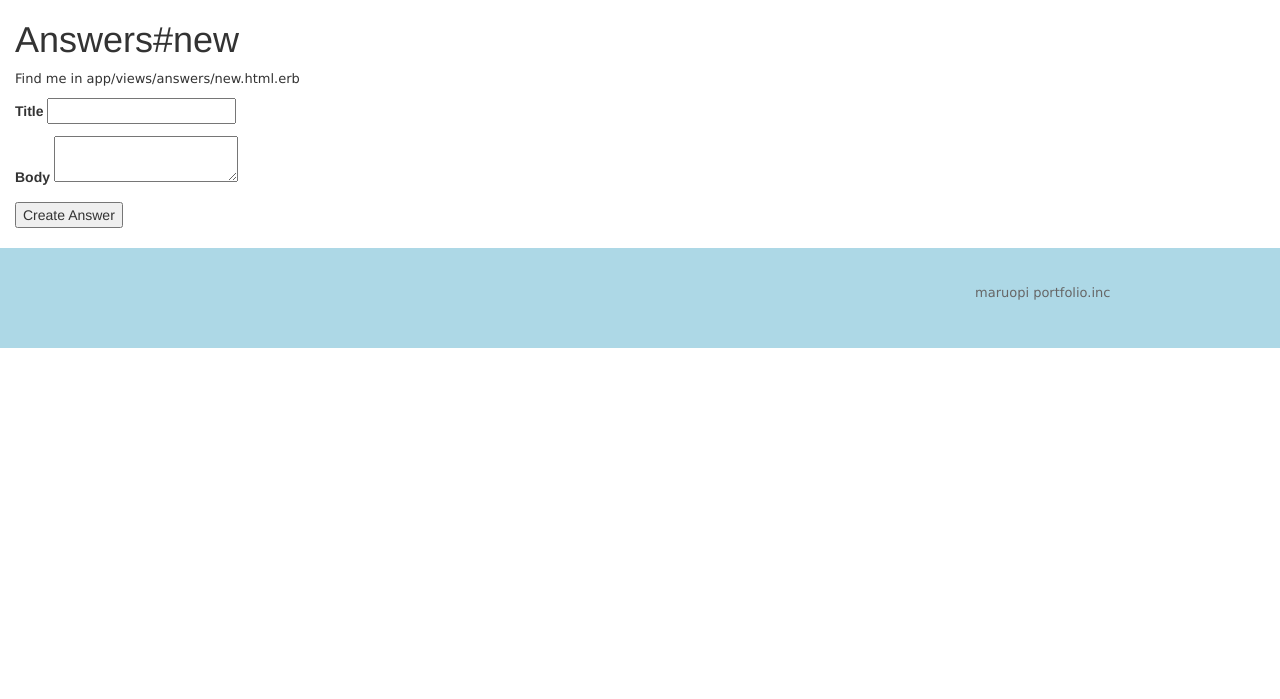
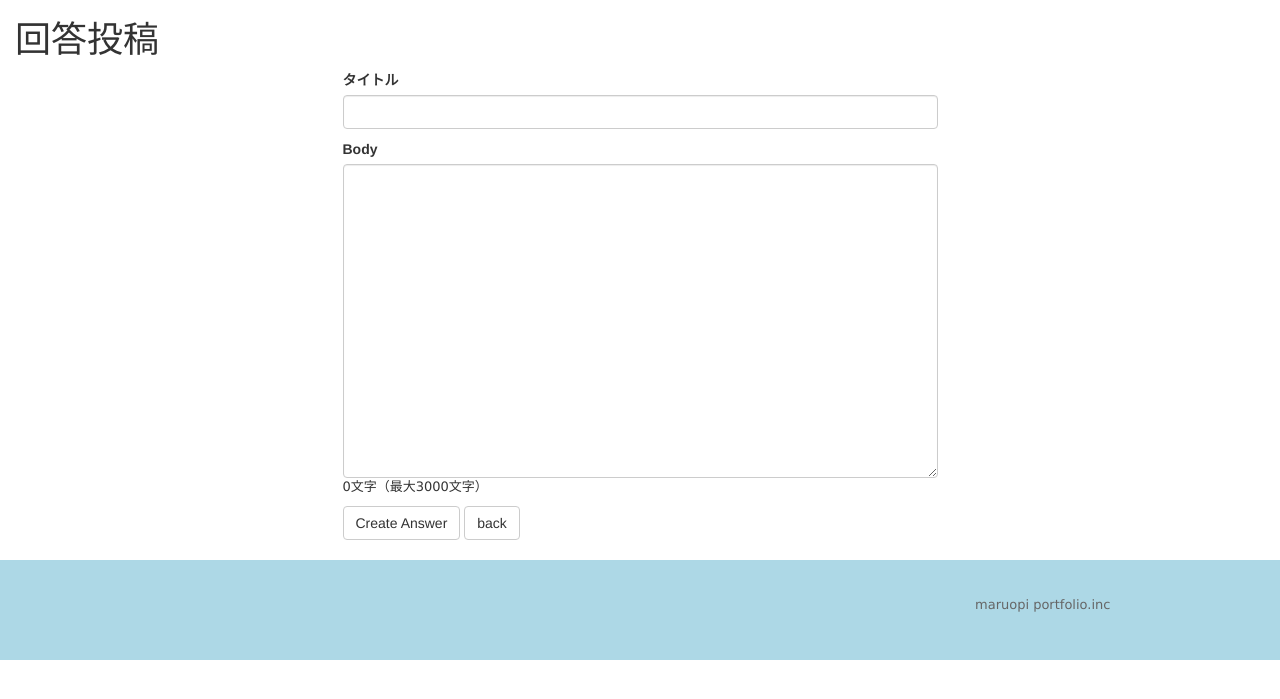
Before and after one commit to yuuma-S/maruopi, a Rails app: page /questions/1/answers/new in a window 1280 px wide. Shown: the part 65-764 px from the top of the page. Run offline with Rails 7, Linux system fonts and the light colour scheme; a user stored in the database is signed in; tables that the repository leaves empty hold one stand-in row (values such as "Sample post"); style sheets or scripts are compiled from the project's sources; some libraries are stand-ins or nearby versions.

Commit message:
answer new view rayout

```diff
--- a/app/assets/javascripts/application.js
+++ b/app/assets/javascripts/application.js
@@ -20,6 +20,6 @@
 $(function(){
  $("#input-text").on("keyup", function() {
    let countNum = String($(this).val().length);
-   $("#counter").text(countNum + "文字" + （最大3000文字）);
+   $("#counter").text(countNum + "文字" + "（最大3000文字）");
  });
 });
--- a/app/models/answer.rb
+++ b/app/models/answer.rb
@@ -4,7 +4,7 @@ class Answer < ApplicationRecord
 	has_many :favorites
 
 	# =============== validate =================
-	validates :title, presence: true
+	validates :title, presence: true, length: {maximum: 200, miximum: 10}
 	validates :body ,presence: true, length: {maximum: 3000}
 
 	# ==========================================
--- a/app/views/answers/new.html.erb
+++ b/app/views/answers/new.html.erb
@@ -1,8 +1,9 @@
-<h1>Answers#new</h1>
-<p>Find me in app/views/answers/new.html.erb</p>
+<h1>回答投稿</h1>
 
-
-<%= form_for [@question, @answer], url: question_answers_path do |form| %>
+<div class="container">
+  <div class="row">
+    <div class="col-sm-6 col-sm-offset-3">
+      <%= form_for [@question, @answer], url: question_answers_path do |form| %>
   <% if @answer.errors.any? %>
     <div id="error_explanation">
       <h2><%= pluralize(@answer.errors.count, "error") %> prohibited this answer from being saved:</h2>
@@ -18,16 +19,23 @@
 
 
   <div class="field">
-    <%= form.label :title %>
-    <%= form.text_field :title %>
+    <%= form.label :タイトル %>
+    <%= form.text_field :title, class: "form-control" %>
+
   </div>
 
   <div class="field">
     <%= form.label :body %>
-    <%= form.text_area :body %>
+    <%= form.text_area :body, rows:15, id:"input-text", class: "form-control"  %>
+      <p id="counter">0文字（最大3000文字）</p>
   </div>
 
   <div class="actions">
-    <%= form.submit %>
+    <%= form.submit class: "btn btn-default" %>
+    <%= link_to 'back', question_path(@question), class: "btn btn-default" %>
   </div>
 <% end %>
+
+    </div>
+  </div>
+</div>
--- a/app/views/questions/_form.html.erb
+++ b/app/views/questions/_form.html.erb
@@ -26,6 +26,6 @@
         </div>
 
         <div class="actions">
-            <%= form.submit class:"btn" %>
+            <%= form.submit class:"btn btn-default" %>
         </div>
 <% end %>
```
